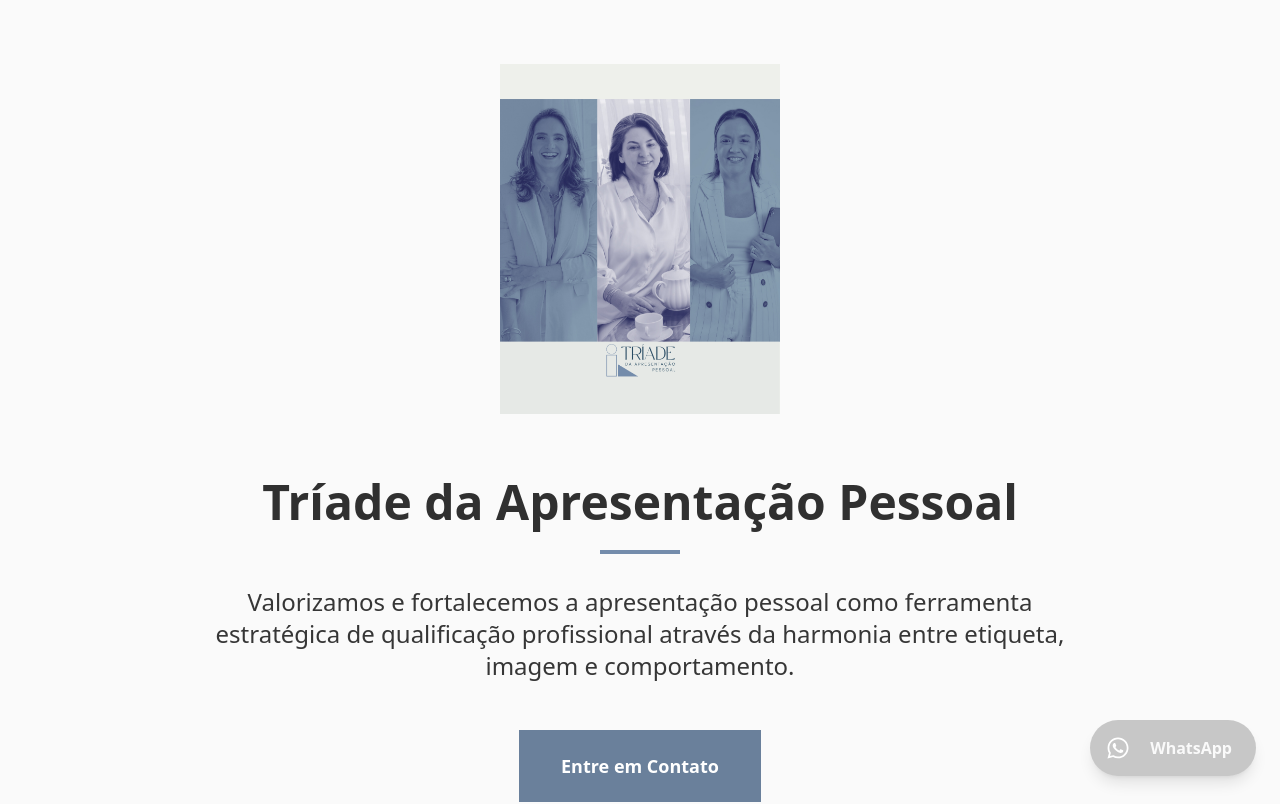
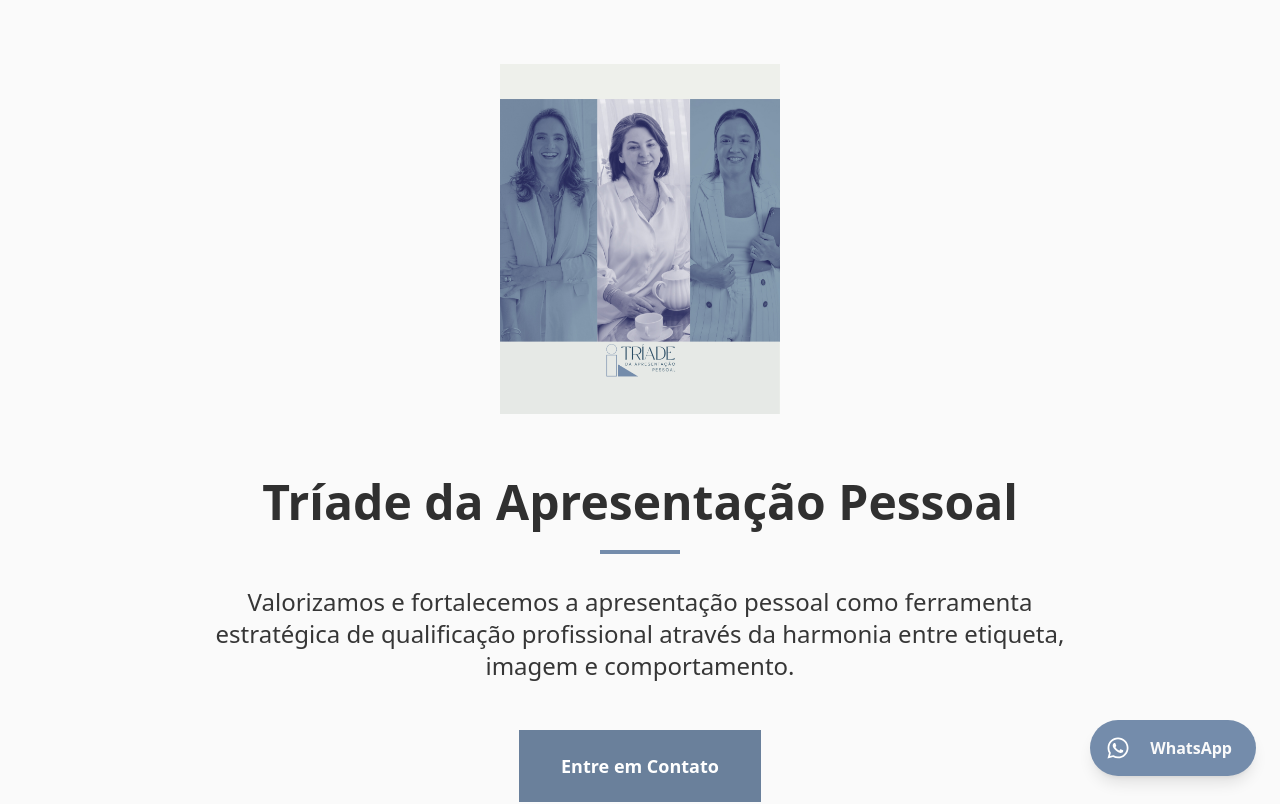
Before and after one commit to kainamf/triade-da-apresentacao-pessoal, a React (Create React App) app: page / in a window 1280 px wide. Shown: the top 804 px of the page. Built offline with nearby package versions, Linux system fonts and the light colour scheme.

Commit message:
refactor: Update WhatsAppButton styling for consistency with primary color scheme

```diff
--- a/src/components/WhatsAppButton.tsx
+++ b/src/components/WhatsAppButton.tsx
@@ -7,7 +7,7 @@
             <a
                 href={WHATSAPP_LINK}
                 target="_blank"
-                className="bg-secondary-900 hover:bg-secondary-700 text-font p-4 rounded-full shadow-lg transition-all transform hover:scale-110 flex items-center gap-3"
+                className="bg-primary-500 hover:bg-primary-700 text-font p-4 rounded-full shadow-lg transition-all transform hover:scale-110 flex items-center gap-3"
             >
                 <span className="flex items-center justify-center" style={{ width: 24, height: 24 }}>
                     <img src="/assets/icons/whatsapp.svg" alt="WhatsApp" width={24} height={24} />
```
